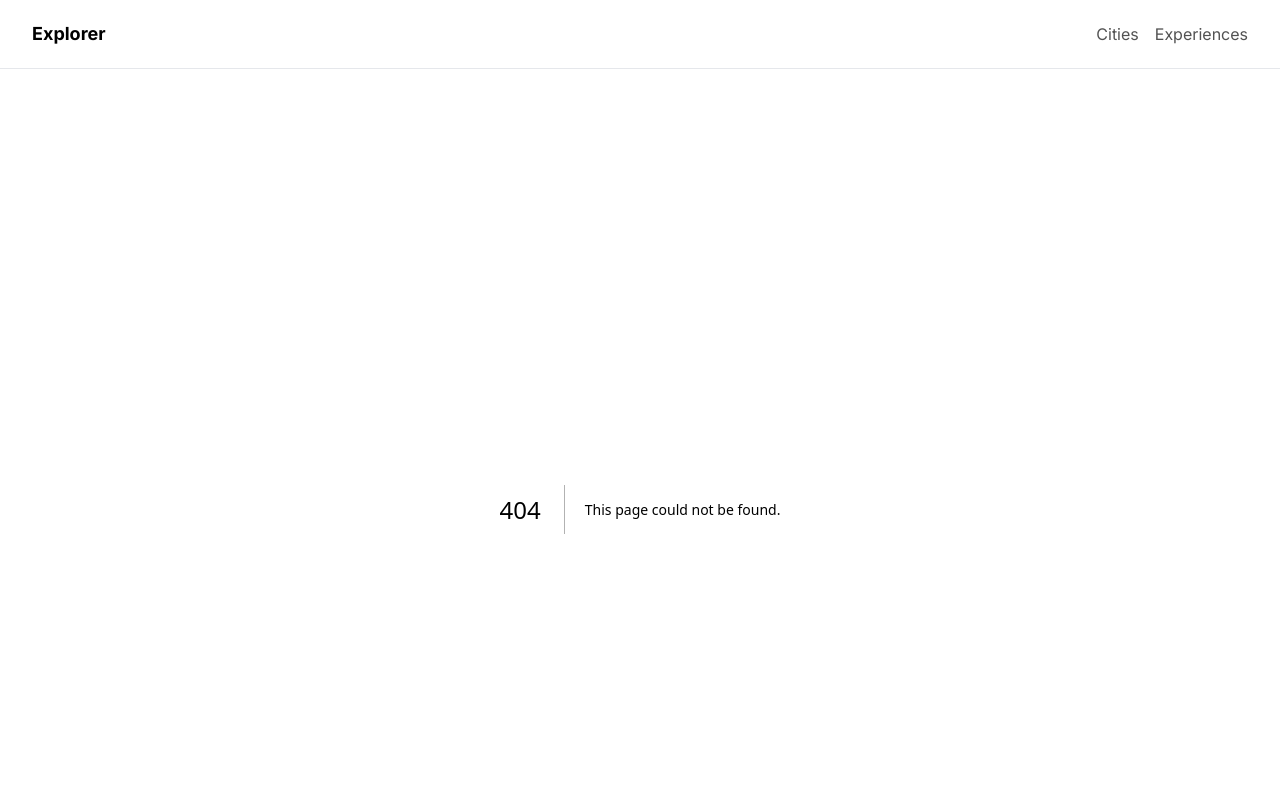
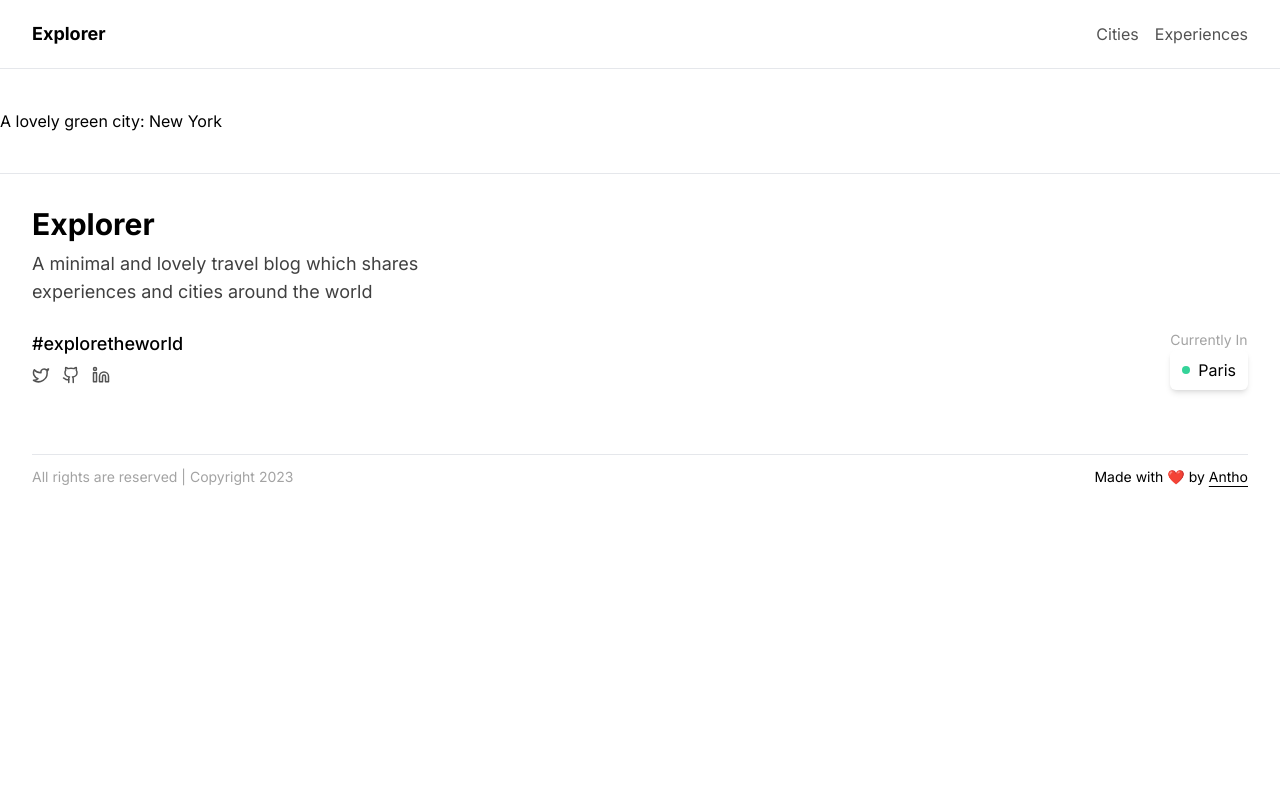
Before and after one commit to AnthonyHad/nextjs13-blog, a Next.js app: page /post/a-lovely-green-city-new-york in a window 1280 px wide. Before the commit this address had no page. Shown: the top 800 px of the page. Built offline with nearby package versions, Linux system fonts and the light colour scheme.

Commit message:
added not found page and post page route

```diff
--- /dev/null
+++ b/app/post/[slug]/page.tsx
@@ -0,0 +1,24 @@
+import { DUMMY_POSTS } from "@/DUMMY_DATA";
+import { notFound } from "next/navigation";
+
+export const generateStaticParams = async () => {
+  return DUMMY_POSTS.map((post) => {
+    return { slug: post.slug };
+  });
+};
+
+const PostPage = ({
+  params,
+}: {
+  params: {
+    slug: string;
+  };
+}) => {
+  const post = DUMMY_POSTS.find((post) => post.slug === params.slug);
+  if (!post) {
+    notFound();
+  }
+  return <div>{post?.title}</div>;
+};
+
+export default PostPage;
```
